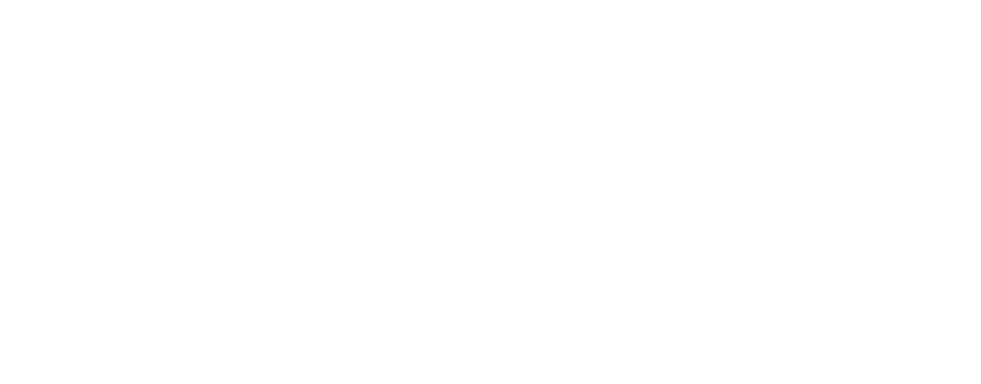
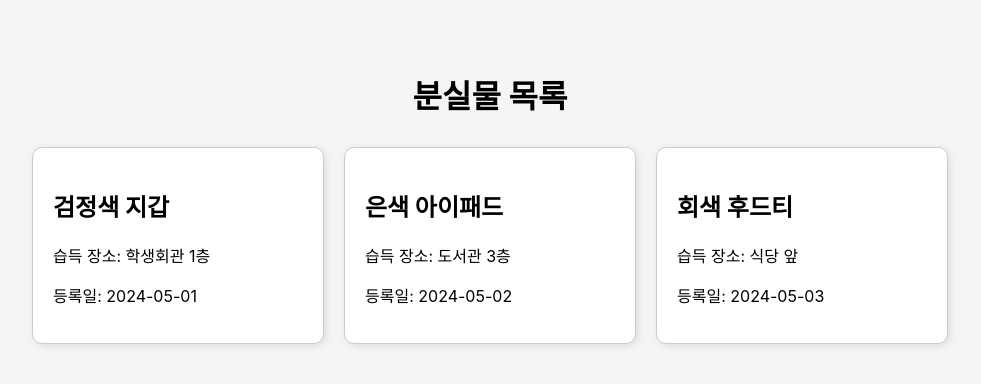
Before and after one commit to sungsu64/returnu, a React (Create React App) app in the folder frontend/: page /lost-list in a window 1280 px wide. Before the commit this address had no page. Shown: the top 384 px of the page, without its empty margins (150-1131 px from the left). Built offline with nearby package versions, Linux system fonts and the light colour scheme.

Commit message:
홍성수 메인페이지 및 기능 추가 테스트

```diff
--- a/frontend/src/App.js
+++ b/frontend/src/App.js
@@ -1,11 +1,15 @@
 import { BrowserRouter, Routes, Route } from "react-router-dom";
 import MainPage from "./pages/MainPage";
+import LostListPage from "./pages/LostListPage";
+import LostDetailPage from "./pages/LostDetailPage"; // 추가!
 
 function App() {
   return (
     <BrowserRouter>
       <Routes>
         <Route path="/" element={<MainPage />} />
+        <Route path="/lost-list" element={<LostListPage />} />
+        <Route path="/lost-detail/:id" element={<LostDetailPage />} /> {/* 추가 */}
       </Routes>
     </BrowserRouter>
   );
--- /dev/null
+++ b/frontend/src/pages/LostDetailPage.jsx
@@ -0,0 +1,42 @@
+import React from "react";
+
+function LostDetailPage() {
+  // 더미 데이터 (실제 DB에서 불러오게 될 데이터)
+  const item = {
+    title: "검정색 지갑",
+    location: "학생회관 1층",
+    date: "2024-05-01",
+    description: "검정색 가죽 지갑. 내부에 학생증과 현금이 있습니다.",
+    image: "https://via.placeholder.com/150", // 이미지 (나중에 실제 사진으로 바꿀 수 있음)
+  };
+
+  return (
+    <div style={styles.container}>
+      <h1 style={styles.title}>{item.title}</h1>
+      <img src={item.image} alt={item.title} style={styles.image} />
+      <p><strong>습득 장소:</strong> {item.location}</p>
+      <p><strong>등록일:</strong> {item.date}</p>
+      <p><strong>상세 설명:</strong> {item.description}</p>
+    </div>
+  );
+}
+
+const styles = {
+  container: {
+    padding: "20px",
+    backgroundColor: "#f5f5f5",
+    minHeight: "100vh",
+  },
+  title: {
+    fontSize: "2rem",
+    marginBottom: "20px",
+  },
+  image: {
+    width: "300px",
+    height: "auto",
+    borderRadius: "10px",
+    marginBottom: "20px",
+  },
+};
+
+export default LostDetailPage;
--- /dev/null
+++ b/frontend/src/pages/LostListPage.jsx
@@ -0,0 +1,61 @@
+import React from "react";
+import { useNavigate } from "react-router-dom"; // 👈 페이지 이동
+
+function LostListPage() {
+  const navigate = useNavigate();
+
+  const dummyLostItems = [
+    { id: 1, title: "검정색 지갑", location: "학생회관 1층", date: "2024-05-01" },
+    { id: 2, title: "은색 아이패드", location: "도서관 3층", date: "2024-05-02" },
+    { id: 3, title: "회색 후드티", location: "식당 앞", date: "2024-05-03" },
+  ];
+
+  const goToDetailPage = (id) => {
+    navigate(`/lost-detail/${id}`); // 물건 클릭 시 상세 페이지로 이동
+  };
+
+  return (
+    <div style={styles.container}>
+      <h1 style={styles.title}>분실물 목록</h1>
+      <div style={styles.list}>
+        {dummyLostItems.map((item) => (
+          <div key={item.id} style={styles.card} onClick={() => goToDetailPage(item.id)}>
+            <h2>{item.title}</h2>
+            <p>습득 장소: {item.location}</p>
+            <p>등록일: {item.date}</p>
+          </div>
+        ))}
+      </div>
+    </div>
+  );
+}
+
+const styles = {
+  container: {
+    padding: "50px",
+    backgroundColor: "#f5f5f5",
+    minHeight: "100vh",
+  },
+  title: {
+    fontSize: "2rem",
+    marginBottom: "30px",
+    textAlign: "center",
+  },
+  list: {
+    display: "flex",
+    flexWrap: "wrap",
+    gap: "20px",
+    justifyContent: "center",
+  },
+  card: {
+    width: "250px",
+    padding: "20px",
+    border: "1px solid #ccc",
+    borderRadius: "10px",
+    backgroundColor: "white",
+    boxShadow: "2px 2px 8px rgba(0,0,0,0.1)",
+    cursor: "pointer", // 클릭할 수 있는 느낌
+  },
+};
+
+export default LostListPage;
--- a/frontend/src/pages/MainPage.jsx
+++ b/frontend/src/pages/MainPage.jsx
@@ -1,11 +1,18 @@
 import React from "react";
+import { useNavigate } from "react-router-dom"; // 👈 페이지 이동용
 
 function MainPage() {
+  const navigate = useNavigate(); // 👈 useNavigate 훅 사용
+
+  const goToLostList = () => {
+    navigate("/lost-list"); // 👉 클릭 시 분실물 목록 페이지로 이동
+  };
+
   return (
     <div style={styles.container}>
-      {/* 상단 왼쪽 로고 */}
+      {/* 상단 로고 */}
       <div style={styles.header}>
-        <span style={styles.logo}>returnu</span>
+        <span style={styles.logoText}>returnu</span>
       </div>
 
       {/* 메인 콘텐츠 */}
@@ -19,6 +26,11 @@ function MainPage() {
           />
           <button style={styles.searchButton}>검색</button>
         </div>
+
+        {/* 👇 여기 추가 */}
+        <button style={styles.lostListButton} onClick={goToLostList}>
+          분실물 목록 보기
+        </button>
       </div>
     </div>
   );
@@ -36,10 +48,10 @@ const styles = {
     top: "20px",
     left: "20px",
   },
-  logo: {
+  logoText: {
     fontSize: "24px",
     fontWeight: "bold",
-    color: "#ff6f00", // 원하는 색으로 변경 가능 (예: 주황색)
+    color: "#ff6f00",
   },
   wrapper: {
     display: "flex",
@@ -54,6 +66,7 @@ const styles = {
   searchBox: {
     display: "flex",
     alignItems: "center",
+    marginBottom: "30px",
   },
   searchInput: {
     width: "400px",
@@ -74,6 +87,16 @@ const styles = {
     borderRadius: "0 10px 10px 0",
     cursor: "pointer",
   },
+  lostListButton: {
+    marginTop: "20px",
+    padding: "12px 24px",
+    fontSize: "1.2rem",
+    borderRadius: "10px",
+    border: "none",
+    backgroundColor: "#007bff",
+    color: "white",
+    cursor: "pointer",
+  },
 };
 
 export default MainPage;
```
